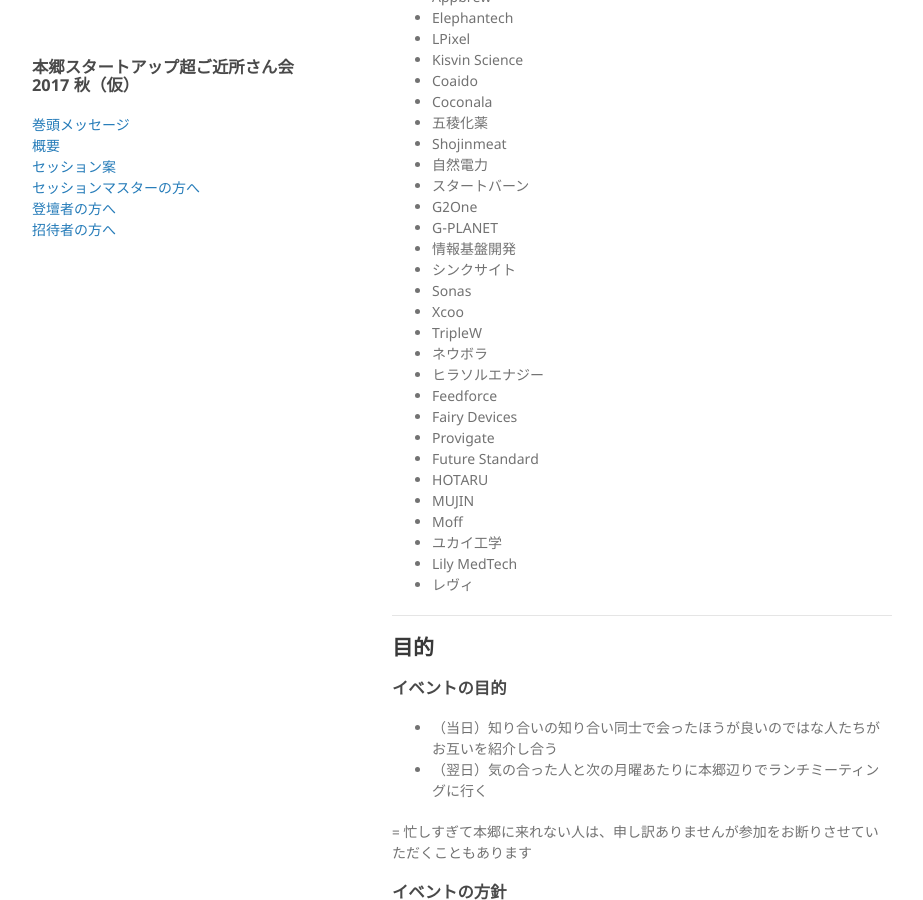
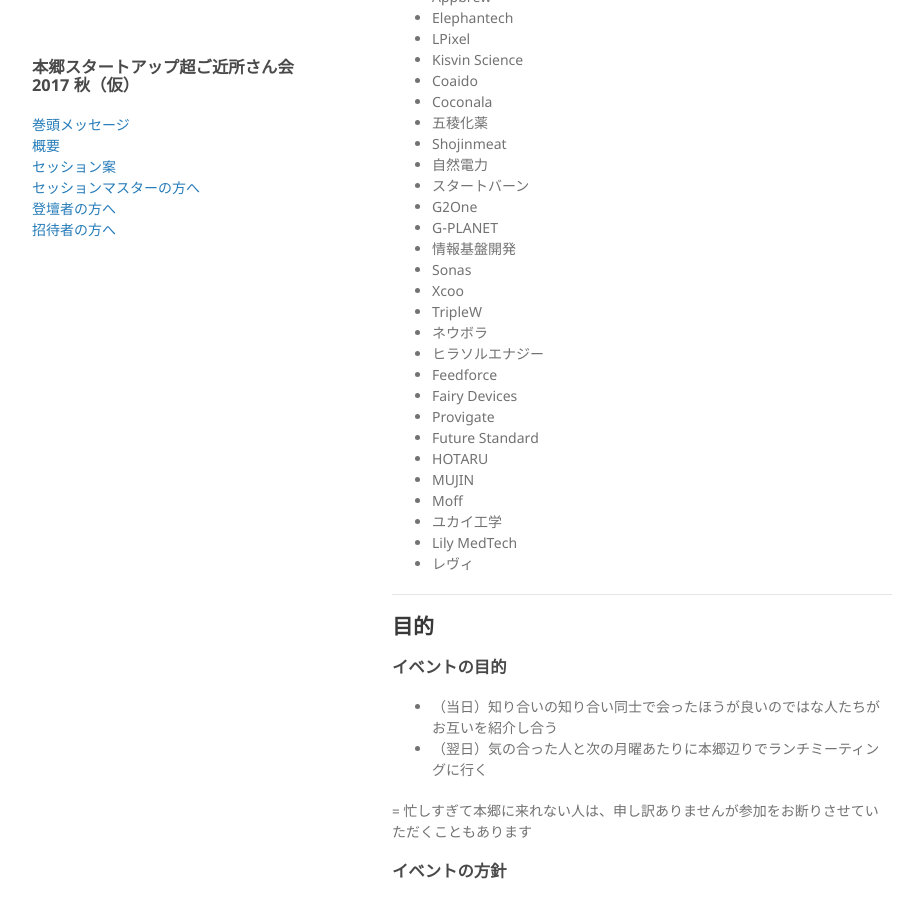
Before and after one commit to hongotechstartup/hongotechstartup.github.io, a Jekyll site: the page built from index.md, in a window 1280 px wide and 900 px high, scrolled down 4264 px. Shown: the whole window, without its empty margins (178-1101 px from the left). Built offline with Jekyll 4.4.1, drawn with Linux system fonts in a browser that asks for light colours; our own code applies the rules of GitHub Pages for plain Markdown files.

Commit message:
cyncsite is gone

```diff
--- a/index.md
+++ b/index.md
@@ -175,7 +175,6 @@
 - G2One
 - G-PLANET
 - 情報基盤開発
-- シンクサイト
 - Sonas
 - Xcoo
 - TripleW
```
